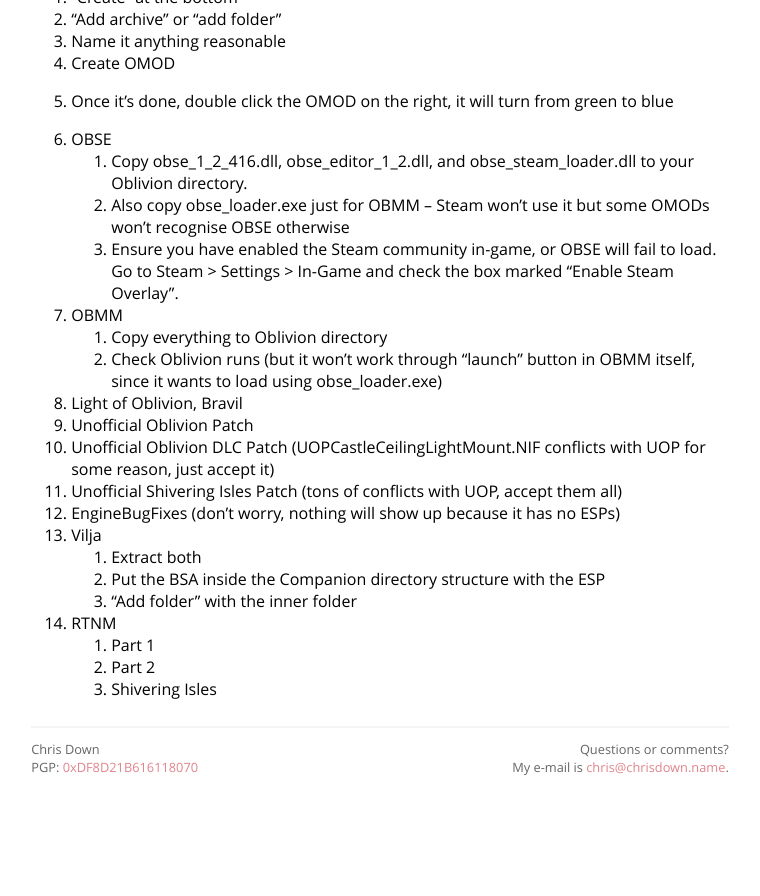
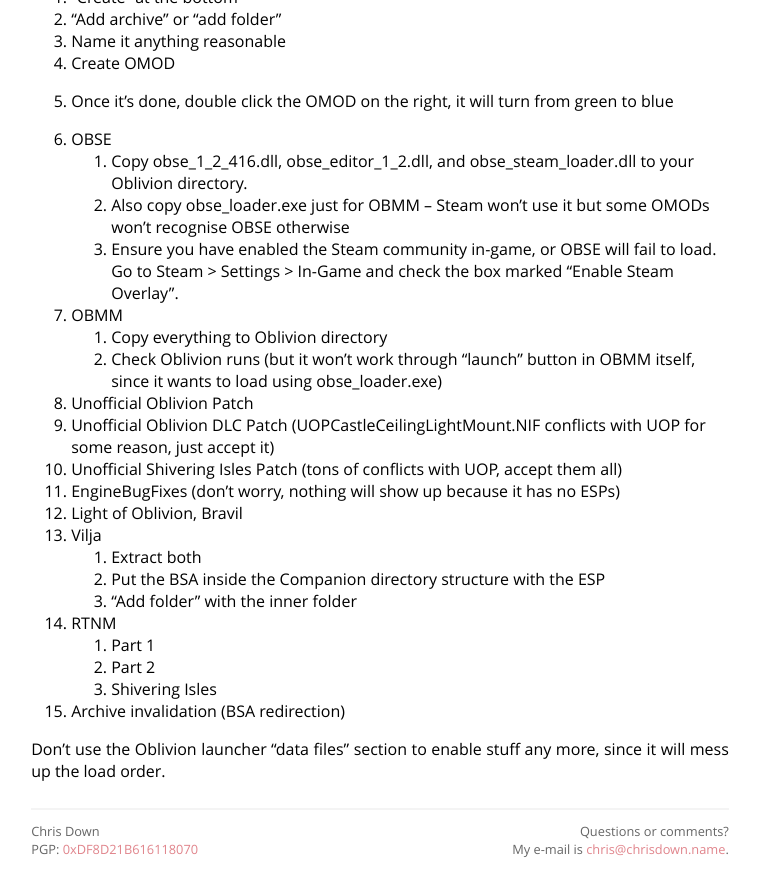
Before and after one commit to cdown/chrisdown.name, a Jekyll site: the page built from oldgames.md, in a window 1280 px wide and 900 px high, scrolled down 3084 px. Shown: the top 896 px of the window, without its empty margins (260-1020 px from the left). Built offline with Jekyll 4.4.1, drawn with Linux system fonts in a browser that asks for light colours; before the commit the page ends 3902 px from its top, so only the background shows below that.

Commit message:
Reorder Oblivion a bit

```diff
--- a/oldgames.md
+++ b/oldgames.md
@@ -152,11 +152,11 @@ Import process in OBMM:
 2. OBMM
     1. Copy everything to Oblivion directory
     2. Check Oblivion runs (but it won't work through "launch" button in OBMM itself, since it wants to load using obse_loader.exe)
-3. Light of Oblivion, Bravil
-4. Unofficial Oblivion Patch
-5. Unofficial Oblivion DLC Patch (UOPCastleCeilingLightMount.NIF conflicts with UOP for some reason, just accept it)
-6. Unofficial Shivering Isles Patch (tons of conflicts with UOP, accept them all)
-7. EngineBugFixes (don't worry, nothing will show up because it has no ESPs)
+3. Unofficial Oblivion Patch
+4. Unofficial Oblivion DLC Patch (UOPCastleCeilingLightMount.NIF conflicts with UOP for some reason, just accept it)
+5. Unofficial Shivering Isles Patch (tons of conflicts with UOP, accept them all)
+6. EngineBugFixes (don't worry, nothing will show up because it has no ESPs)
+7. Light of Oblivion, Bravil
 8. Vilja
     1. Extract both
     2. Put the BSA inside the Companion directory structure with the ESP
@@ -165,3 +165,6 @@ Import process in OBMM:
     1. Part 1
     2. Part 2
     3. Shivering Isles
+10. Archive invalidation (BSA redirection)
+
+Don't use the Oblivion launcher "data files" section to enable stuff any more, since it will mess up the load order.
```
